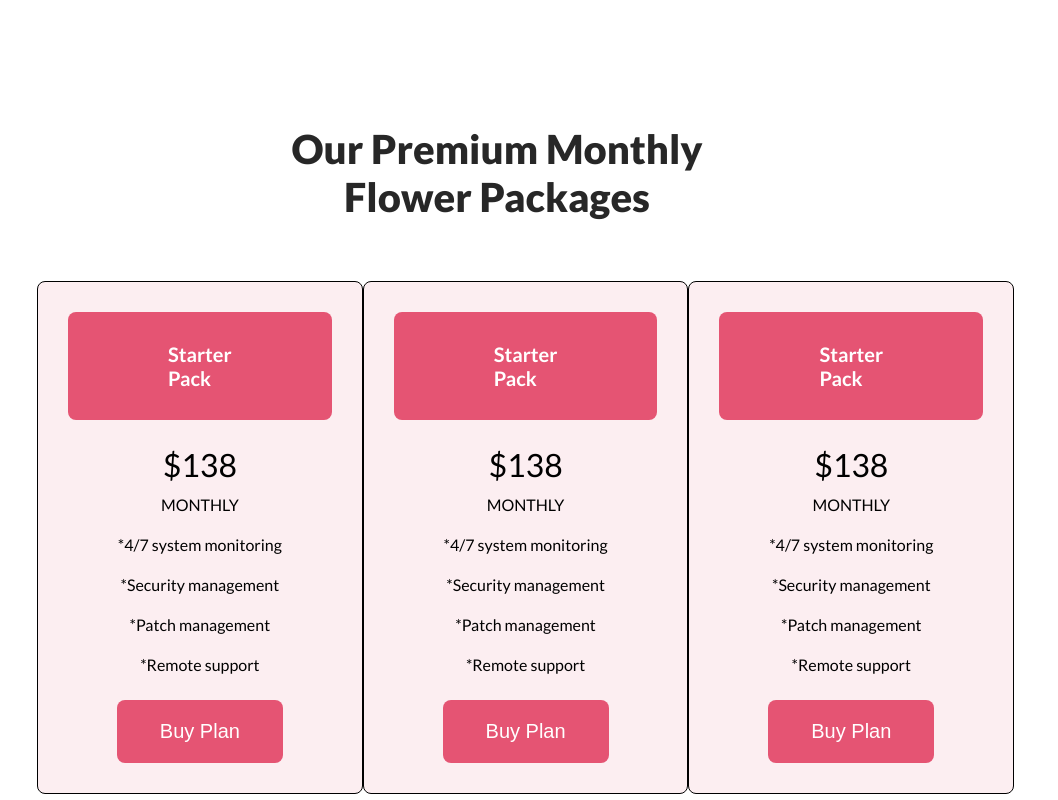
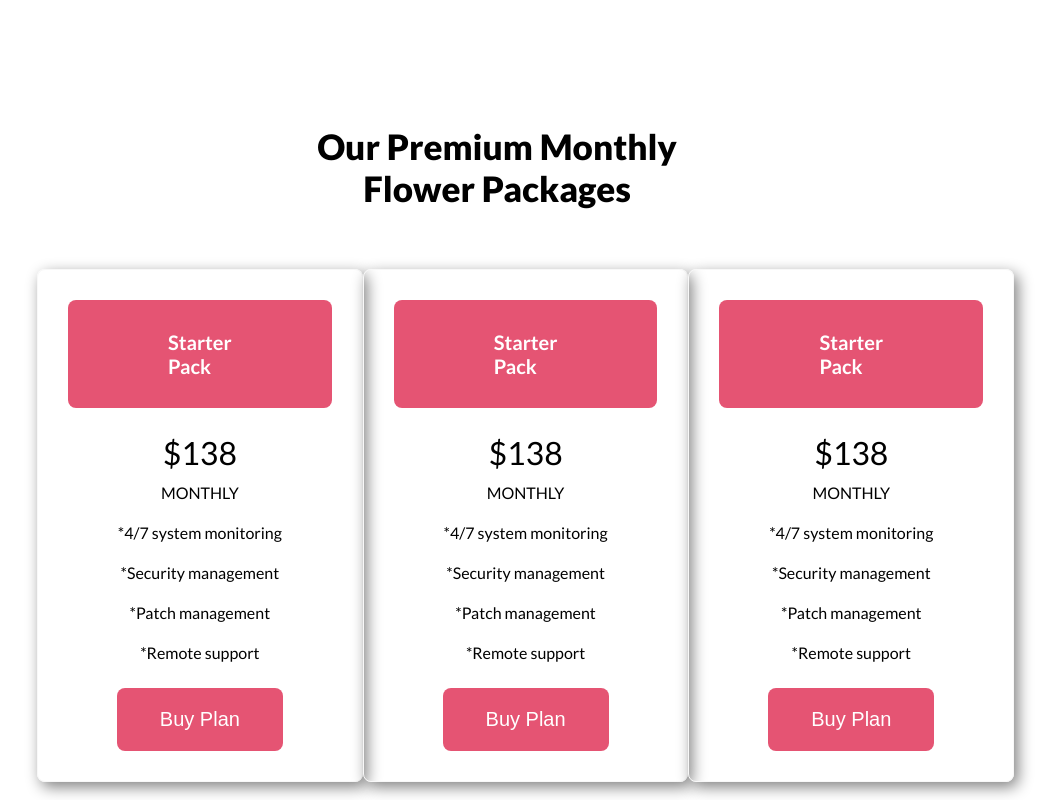
Before and after one commit to rathininfo/flower-shop, a plain HTML site: page index.html in a window 1280 px wide. Shown: the part 3600-4400 px from the top of the page, without its empty margins (143-1201 px from the left). Drawn offline with Linux system fonts and the light colour scheme.

Commit message:
Price list section edit and full project completed now

```diff
--- a/index.html
+++ b/index.html
@@ -112,7 +112,7 @@
 <!-- end instagram section  -->
 <!------- PRICING TABLE START EXTRA SECTION IN THIS WEBSITE---------->
     <section>
-        <h3 class="Pricing-Tables-title heading">Our Premium Monthly <br> Flower Packages</h3>
+        <h1 class="Pricing-Tables-title">Our Premium Monthly <br> Flower Packages</h1>
         <div class="Pricing-Tables-container">
             <div class="package-list">
                 <h4 class="package-title">Starter Pack</h4>
--- a/style.css
+++ b/style.css
@@ -216,6 +216,8 @@ figcaption{
 .Pricing-Tables-title{
     text-align: center;
     padding-bottom: 60px;
+    font-weight: 800;
+    font-size: 35px;
 }
 
 .Pricing-Tables-container{
@@ -227,10 +229,10 @@ figcaption{
 }
 
 .package-list{
-    border: 1px solid black;
+    border: 1px solid rgb(248, 248, 248);
     padding: 30px;
     border-radius: 8px;
-    background-color:#FCEEF1;
+    box-shadow: 4px 5px 15px grey;
 }
 
 .package-title{
```
